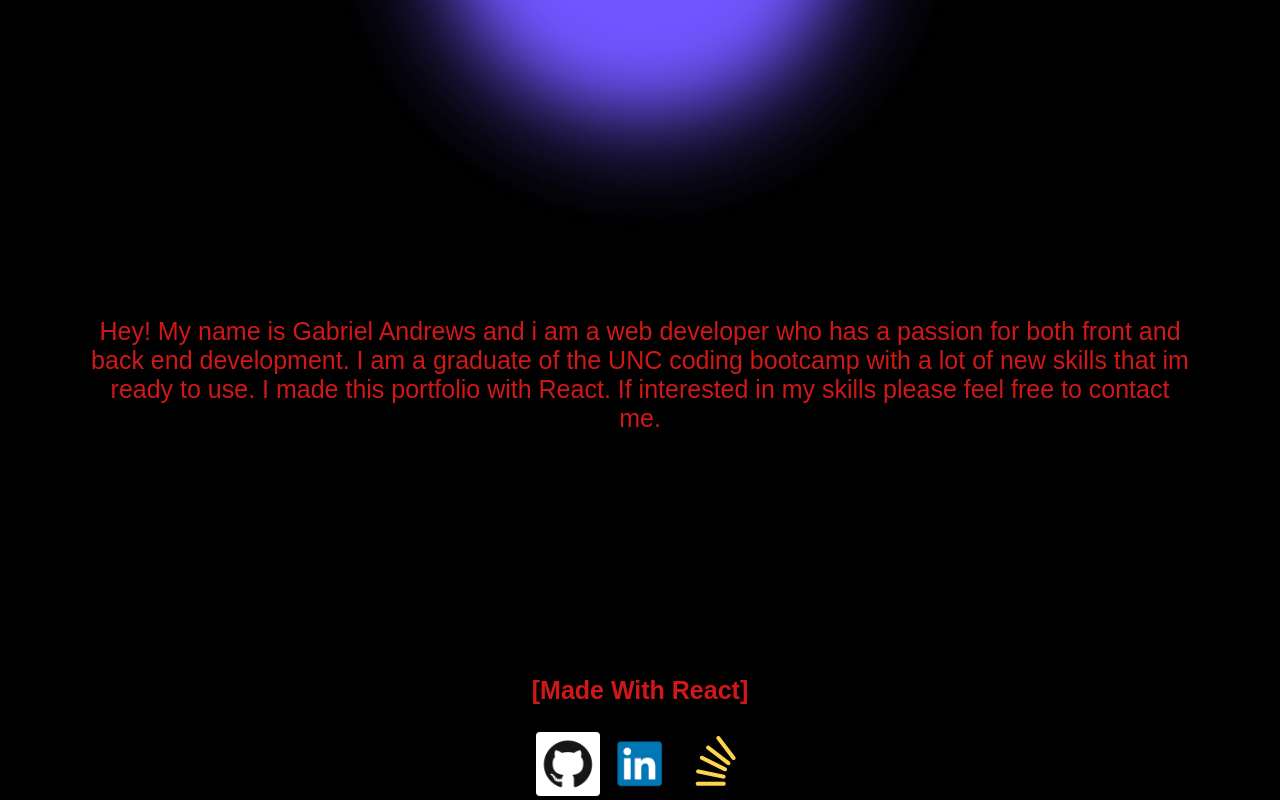
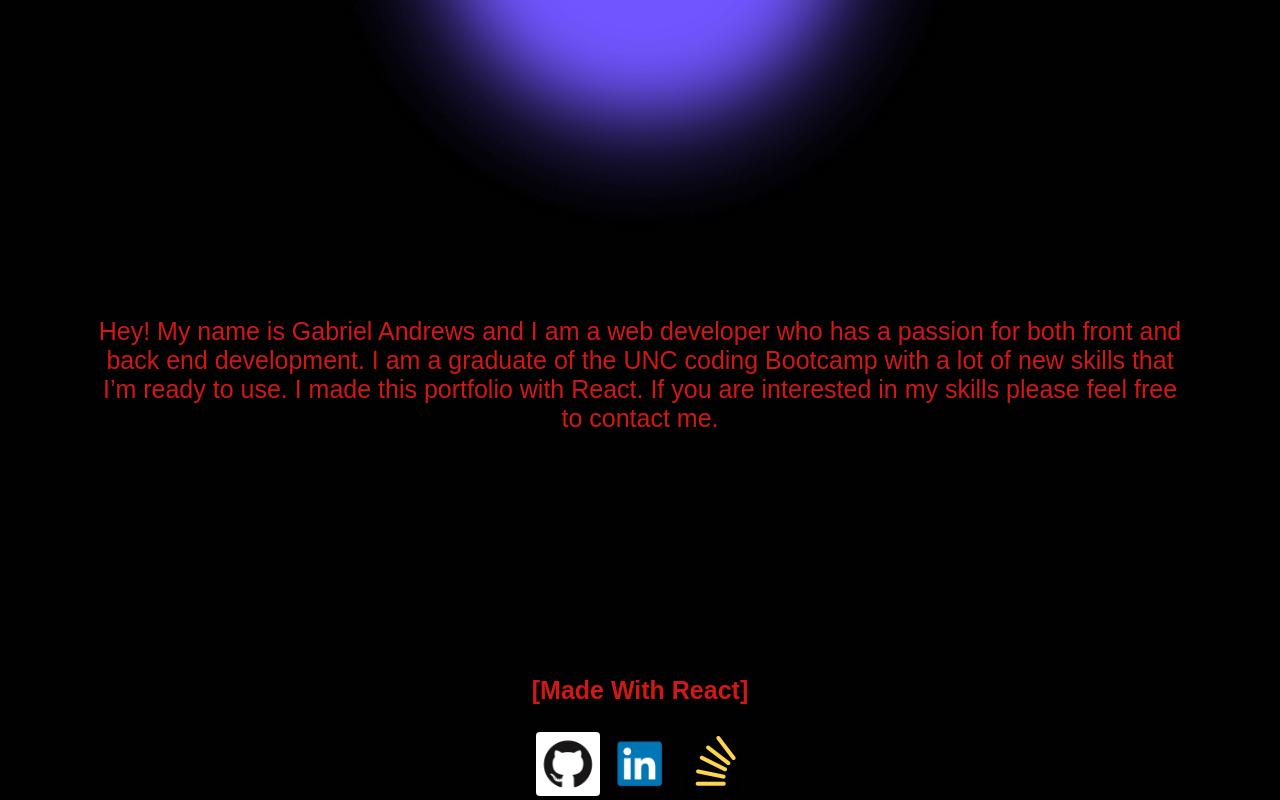
Before and after one commit to gabrielandrews/port-folio, a React (Create React App) app: page / in a window 1280 px wide. Shown: the part 821-1621 px from the top of the page. Built offline with nearby package versions, Linux system fonts and the light colour scheme; a web font is replaced by a local one.

Commit message:
about me

```diff
--- a/src/components/About.js
+++ b/src/components/About.js
@@ -9,9 +9,9 @@ function About() {
                         alt="Error Profile"
                         src={pic} className="picture"
                     ></img>
-            <p className="about-text">Hey! My name is Gabriel Andrews and i am a web developer who has a passion for both front and back end development.
-            I am a graduate of the UNC coding bootcamp with a lot of new skills that im ready to use. I made this portfolio with React. If interested in my
-            skills please feel free to contact me.
+            <p className="about-text">Hey! My name is Gabriel Andrews and I am a web developer who has a passion for both front and back end development.
+             I am a graduate of the UNC coding Bootcamp with a lot of new skills that I’m ready to use.
+             I made this portfolio with React. If you are interested in my skills please feel free to contact me.
             </p>
         </div>
         </div>
```
